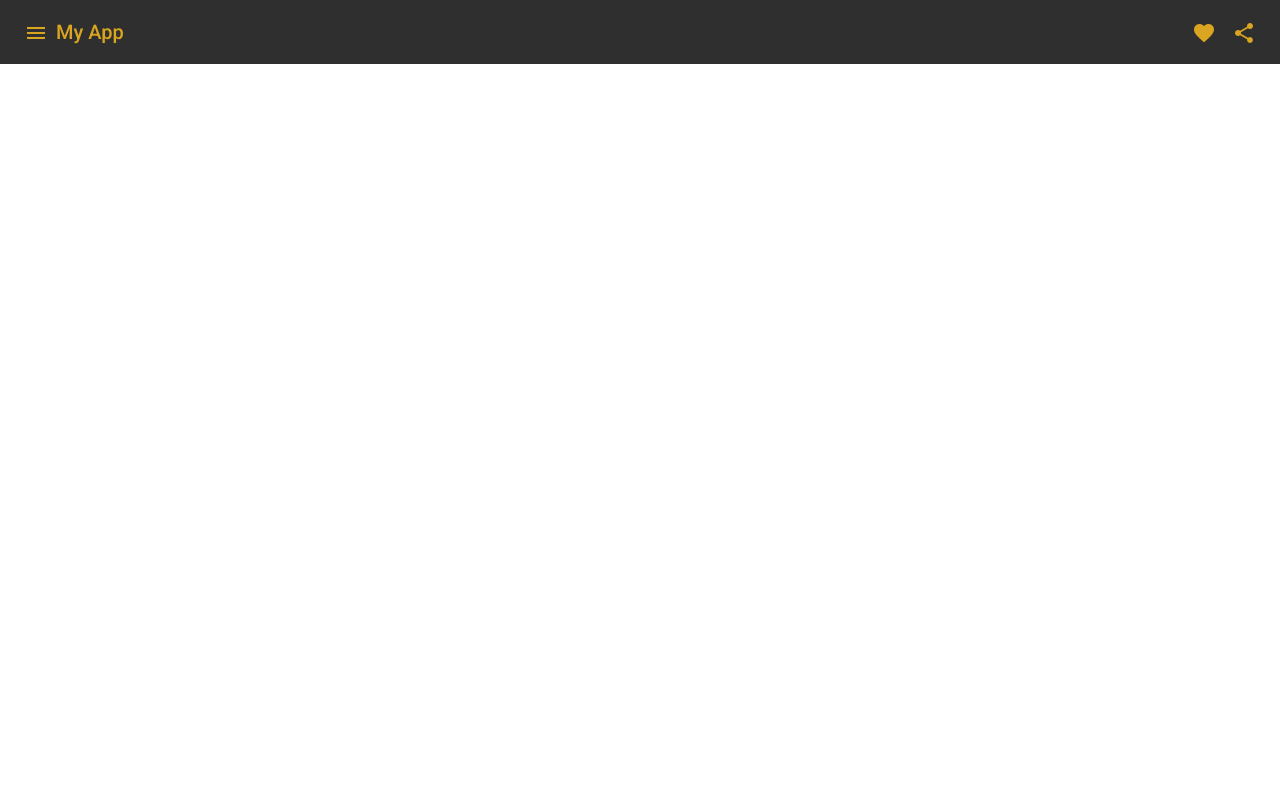
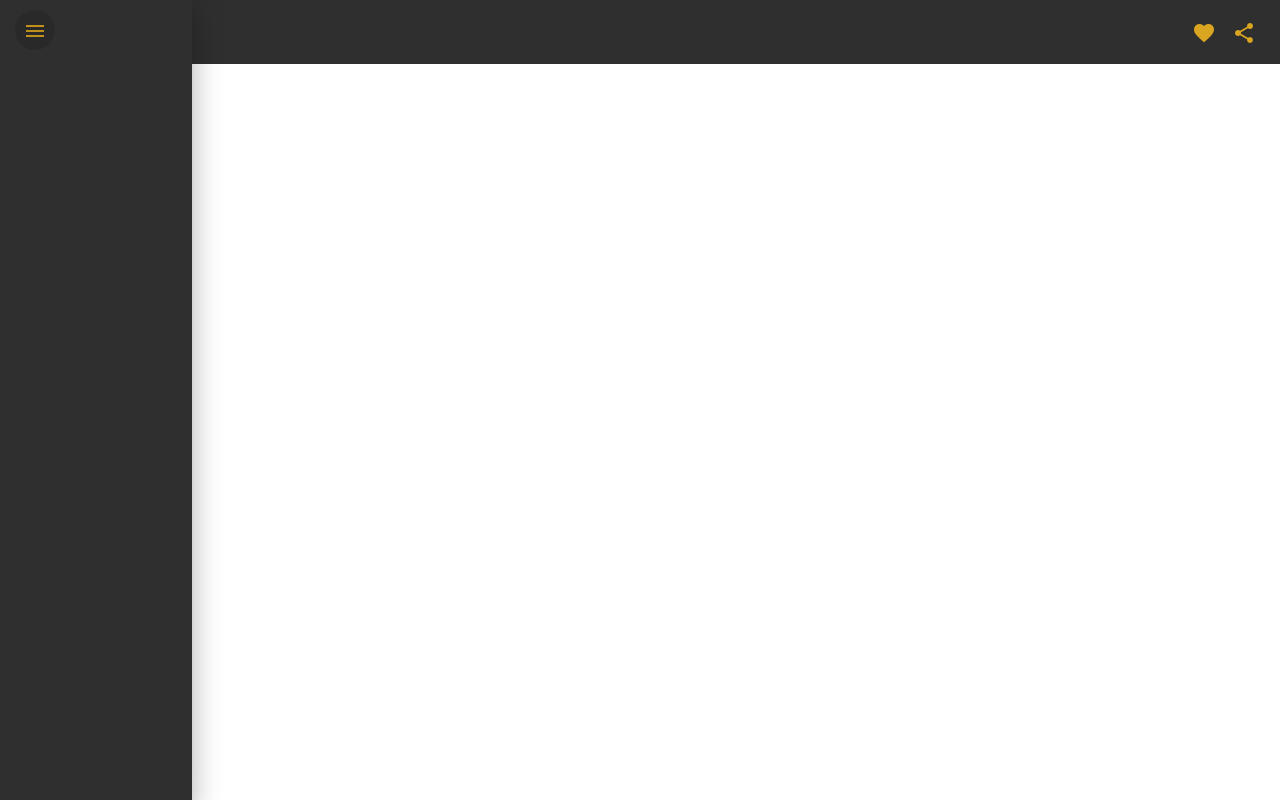
Before and after one commit to Wazzbi/mobileApp, an Angular app: page / in a window 1280 px wide. Both pictures are taken after a click on the button "menu". Built offline with nearby package versions, Linux system fonts and the light colour scheme; no server answers.

Commit message:
response width etc

```diff
--- a/src/app/app.component.html
+++ b/src/app/app.component.html
@@ -1,7 +1,13 @@
 <mat-drawer-container class="example-container" hasBackdrop="true">
-    <mat-drawer #drawer mode="over">I'm a drawer</mat-drawer>
+    <mat-drawer #drawer mode="over">
+        <button mat-icon-button class="example-icon" aria-label="Example icon-button with menu icon" (click)="drawer.toggle()">
+            <mat-icon>menu</mat-icon>
+        </button>
+    </mat-drawer>
     <mat-drawer-content>
         <app-navbar (menu)="drawer.toggle()"></app-navbar>
-        <app-home></app-home>
+        <div class="content">
+            <app-home></app-home>
+        </div>
     </mat-drawer-content>
 </mat-drawer-container>
--- a/src/app/app.component.scss
+++ b/src/app/app.component.scss
@@ -1,6 +1,72 @@
+@media (min-width:320px)  {
+    /* smartphones, iPhone, portrait 480x320 phones */
+    .content{
+        width: 100%;
+    }
+    mat-drawer{
+        width: 70%;
+    }
+}
+@media (min-width:481px)  {
+    /* portrait e-readers (Nook/Kindle), smaller tablets @ 600 or @ 640 wide. */
+    .content{
+        width: 100%;
+    }
+    mat-drawer{
+        width: 50%;
+    }
+}
+@media (min-width:641px)  {
+    /* portrait tablets, portrait iPad, landscape e-readers, landscape 800x480 or 854x480 phones */
+    .content{
+        width: 300px;
+        margin: 0 auto;
+    }
+    mat-drawer{
+        width: 40%;
+    }
+}
+@media (min-width:961px)  {
+    /* tablet, landscape iPad, lo-res laptops ands desktops */
+    .content{
+        width: 400px;
+        margin: 0 auto;
+    }
+    mat-drawer{
+        width: 20%;
+    }
+}
+@media (min-width:1025px) {
+    /* big landscape tablets, laptops, and desktops */
+    .content{
+        width: 400px;
+        margin: 0 auto;
+    }
+    mat-drawer{
+        width: 15%;
+    }
+}
+@media (min-width:1281px) {
+    /* hi-res laptops and desktops */
+    .content{
+        width: 400px;
+        margin: 0 auto;
+    }
+    mat-drawer{
+        width: 15%;
+    }
+}
+
 app-navbar {
     position: fixed;
     top: 0;
     width: 100%;
     z-index: 1000;
 }
+mat-drawer{
+    position: fixed;
+    top: 0;
+    padding: 10px 0 0 15px;
+    background-color: rgb(47, 47, 47);
+    color: goldenrod;
+}
--- a/src/app/containers/home/home.component.scss
+++ b/src/app/containers/home/home.component.scss
@@ -1,15 +1,21 @@
 .home-selection{
     mat-card:first-child{
-        margin: 60px 5px 0px 5px;
+        margin: 70px 5px 0px 5px;
     }
 
     mat-card {
-        margin: 15px 5px 0px 5px;
+        margin: 15px 5px 15px 5px;
+
+        img{
+            width: calc(100% + 32px);
+            max-height: 500px;
+        }
 
         mat-card-content{
             text-overflow: ellipsis;
             overflow: hidden;
             white-space: normal;
+            cursor: pointer;
 
             &.plotExtended {
                 max-height: 50.7em;
--- a/src/styles.scss
+++ b/src/styles.scss
@@ -2,12 +2,6 @@
 // TODO: zkontrolovat si pro jednotlivé zařízení jak to funguje. toto není optimální
 html, body {
     height: 100%;
-    @media (min-width:320px)  { /* smartphones, iPhone, portrait 480x320 phones */ }
-    @media (min-width:481px)  { /* portrait e-readers (Nook/Kindle), smaller tablets @ 600 or @ 640 wide. */ }
-    @media (min-width:641px)  { /* portrait tablets, portrait iPad, landscape e-readers, landscape 800x480 or 854x480 phones */ }
-    @media (min-width:961px)  { /* tablet, landscape iPad, lo-res laptops ands desktops */ }
-    @media (min-width:1025px) { /* big landscape tablets, laptops, and desktops */ }
-    @media (min-width:1281px) { /* hi-res laptops and desktops */ }
  }
 body {
     margin: 0;
```
